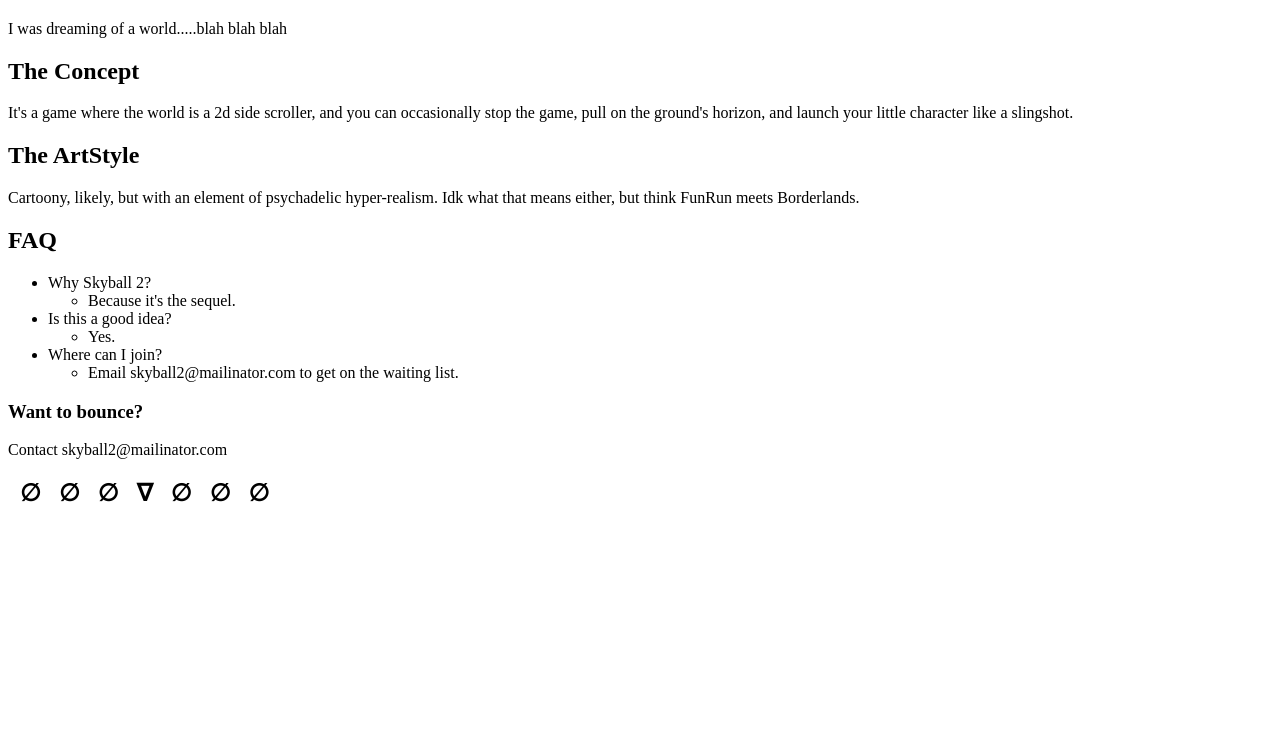
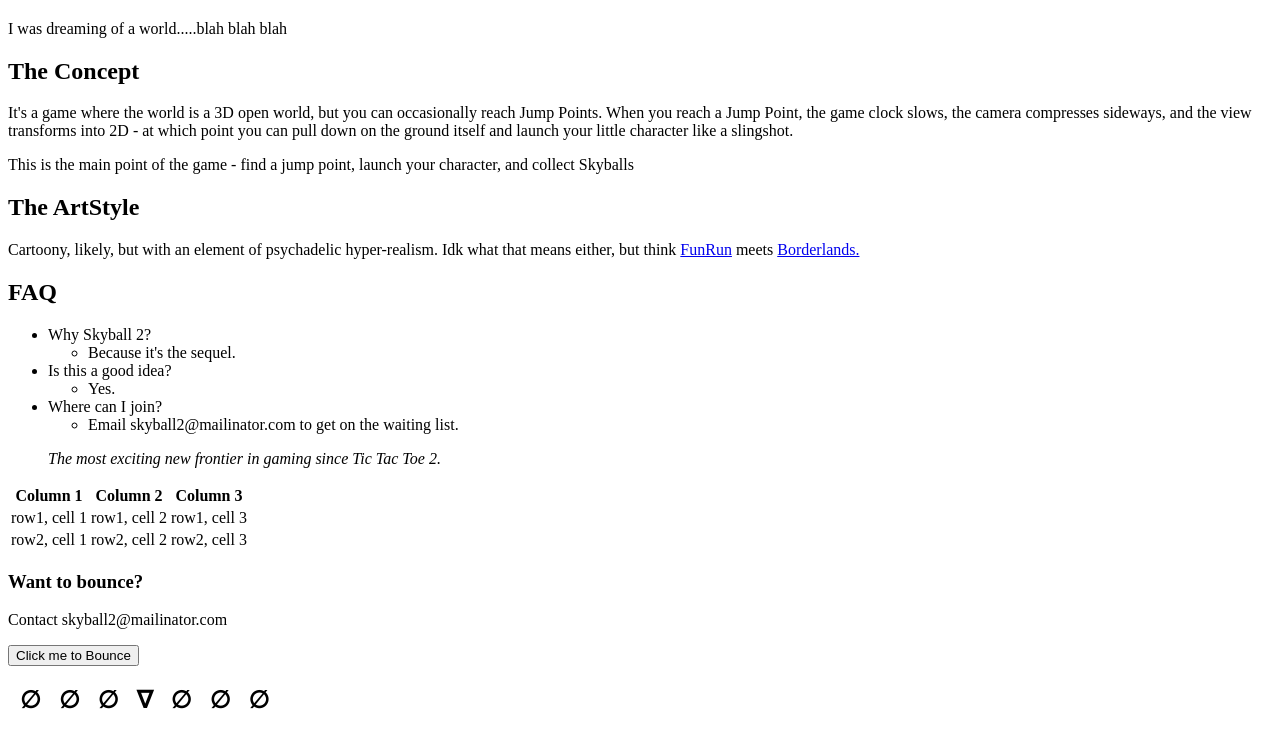
Before and after one commit to LaunchCodeAllhubs/js-assignment-4-html-me-something-gbreternitz, a website: page index.html in a window 1280 px wide. Shown: the part 793-1527 px from the top of the page. Before the commit the page ends 1320 px from the top, so only its background shows below. Drawn offline with Linux system fonts and the light colour scheme.

Commit message:
added some extra html tags that will turn into their own unique sections

```diff
--- a/index.html
+++ b/index.html
@@ -7,7 +7,8 @@
    <body>
       <header>
          <h1>Skyball 2: Design Document</h1>>
-         <p> Skyball 2 is a conceptual video game that came to me in a dream. It is the sequel to Skyball, a game that does not
+         <p> Skyball 2 is a conceptual video game that came to me in a dream. It is the sequel to
+            <b><span style="color:rgb(199, 28, 191)">Skyball</span></b>, a game that does not
             and never will exist.</p>
          <p> This is its story. </p>
          <h2><b>&nbsp; &empty; &nbsp; &empty; &nbsp; &empty; &nbsp; &nabla; &nbsp; &empty; &nbsp; &empty; &nbsp; &empty; &nbsp; </b></h2>
@@ -19,15 +20,18 @@
 
          <article>
             <h2>The Concept</h2>
-            <p>It's a game where the world is a 2d side scroller,
-               and you can occasionally stop the game, pull on the ground's horizon,
-               and launch your little character like a slingshot.</p>
+            <p>It's a game where the world is a 3D open world, but
+               you can occasionally reach Jump Points. When you reach a Jump Point, the game clock slows, the camera compresses sideways, and
+               the view transforms into 2D - at which point you can pull down on the ground itself and launch your
+               little character like a slingshot.</p>
+            <p>This is the main point of the game - find a jump point, launch your character, and  collect Skyballs</p>
          </article>
 
          <article>
             <h2>The ArtStyle</h2>
             <p>Cartoony, likely, but with an element of psychadelic hyper-realism.
-               Idk what that means either, but think FunRun meets Borderlands.</p>
+               Idk what that means either, but think <a href="https://www.dirtybit.com/funrun3">FunRun</a> meets
+               <a href="https://en.wikipedia.org/wiki/Borderlands_(series)"> Borderlands.</a></p>
          </article>
 
          <article>
@@ -54,12 +58,32 @@
             </ul>
          </article>
 
+         <blockquote><em>The most exciting new frontier in gaming since Tic Tac Toe 2.</em></blockquote>
+
+         <table>
+            <tr>
+               <th>Column 1</th>
+               <th>Column 2</th>
+               <th>Column 3</th>
+            </tr>
+            <tr>
+               <td>row1, cell 1</td>
+               <td>row1, cell 2</td>
+               <td>row1, cell 3</td>
+            </tr>
+            <tr>
+               <td>row2, cell 1</td>
+               <td>row2, cell 2</td>
+               <td>row2, cell 3</td>
+            </tr>
+         </table>
       </main>
       <footer>
          <h3>
             Want to bounce?
          </h3>
          <p>Contact skyball2@mailinator.com</p>
+         <button>Click me to Bounce</button>
          <h2><b>&nbsp; &empty; &nbsp; &empty; &nbsp; &empty; &nbsp; &nabla; &nbsp; &empty; &nbsp; &empty; &nbsp; &empty; &nbsp; </b></h2>
       </footer>
    </body>
```
